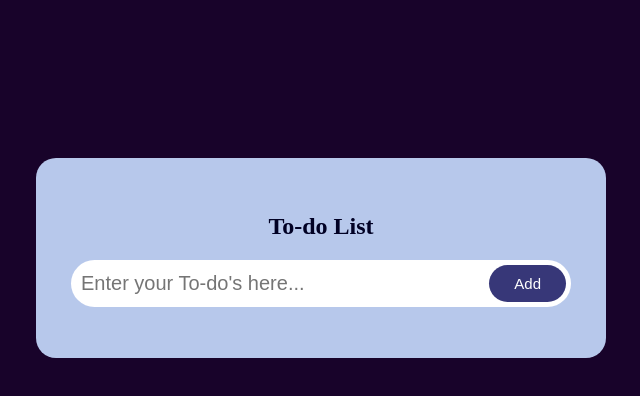
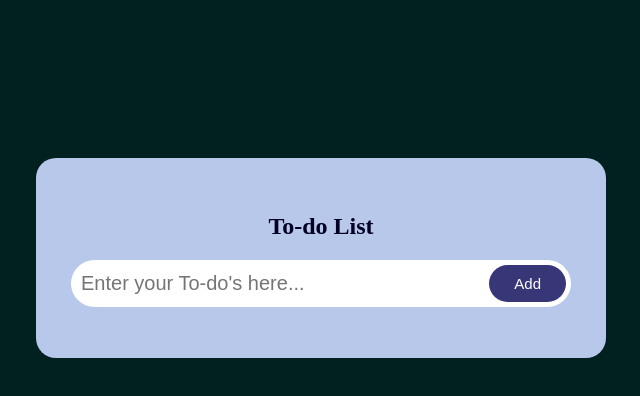
Before and after one commit to BANKY-LAB/To-Do-app, a plain HTML site: page index.html in a window 1280 px wide. Shown: the whole page, without its empty margins (319-959 px from the left). Drawn offline with Linux system fonts and the light colour scheme.

Commit message:
changed the background color

```diff
--- a/style.css
+++ b/style.css
@@ -2,7 +2,7 @@ body{
     display:flex;
     justify-content: center;
     align-items: center;
-    background-color:rgb(24, 3, 42);
+    background-color:rgb(1, 33, 33);
 }
 .container{
     width:500px;
```
